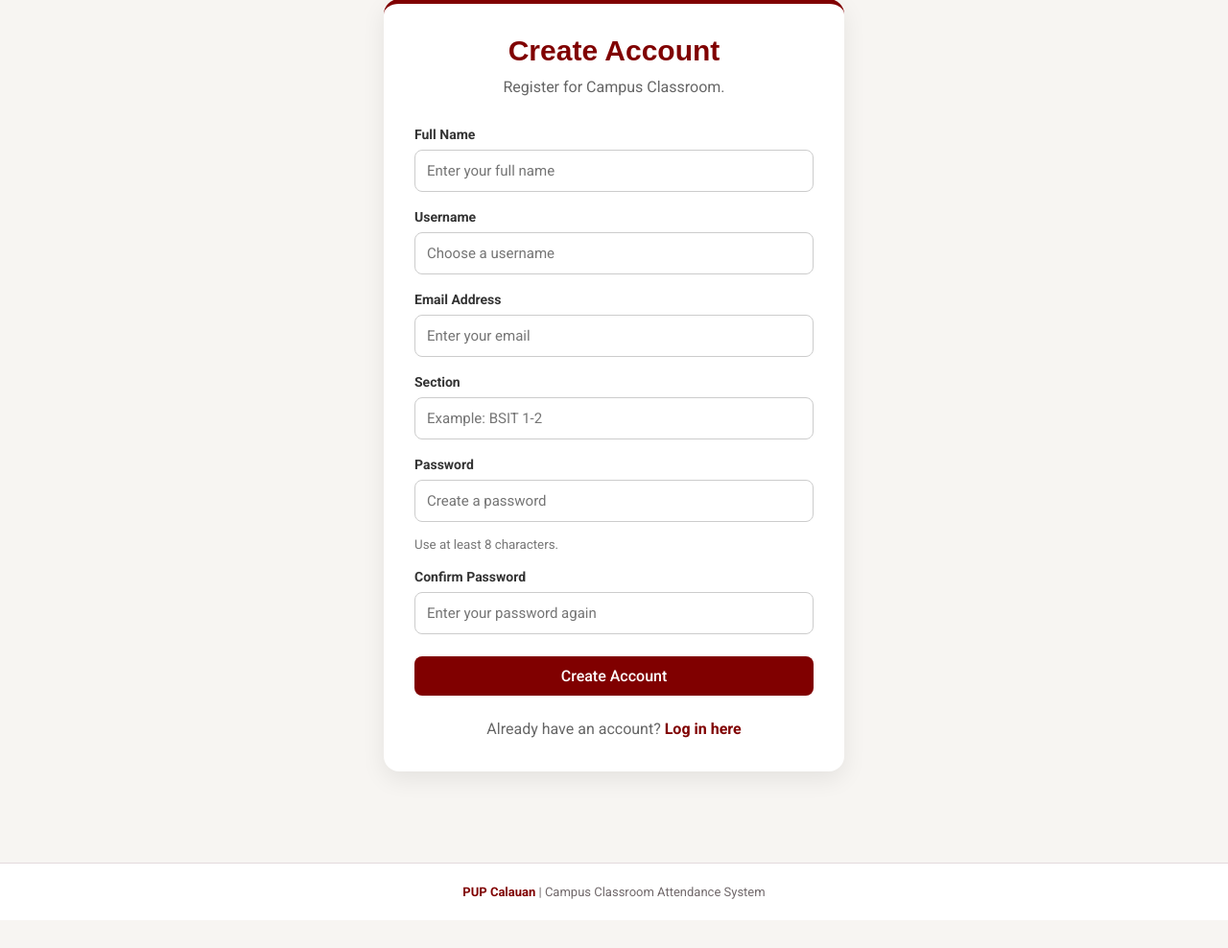
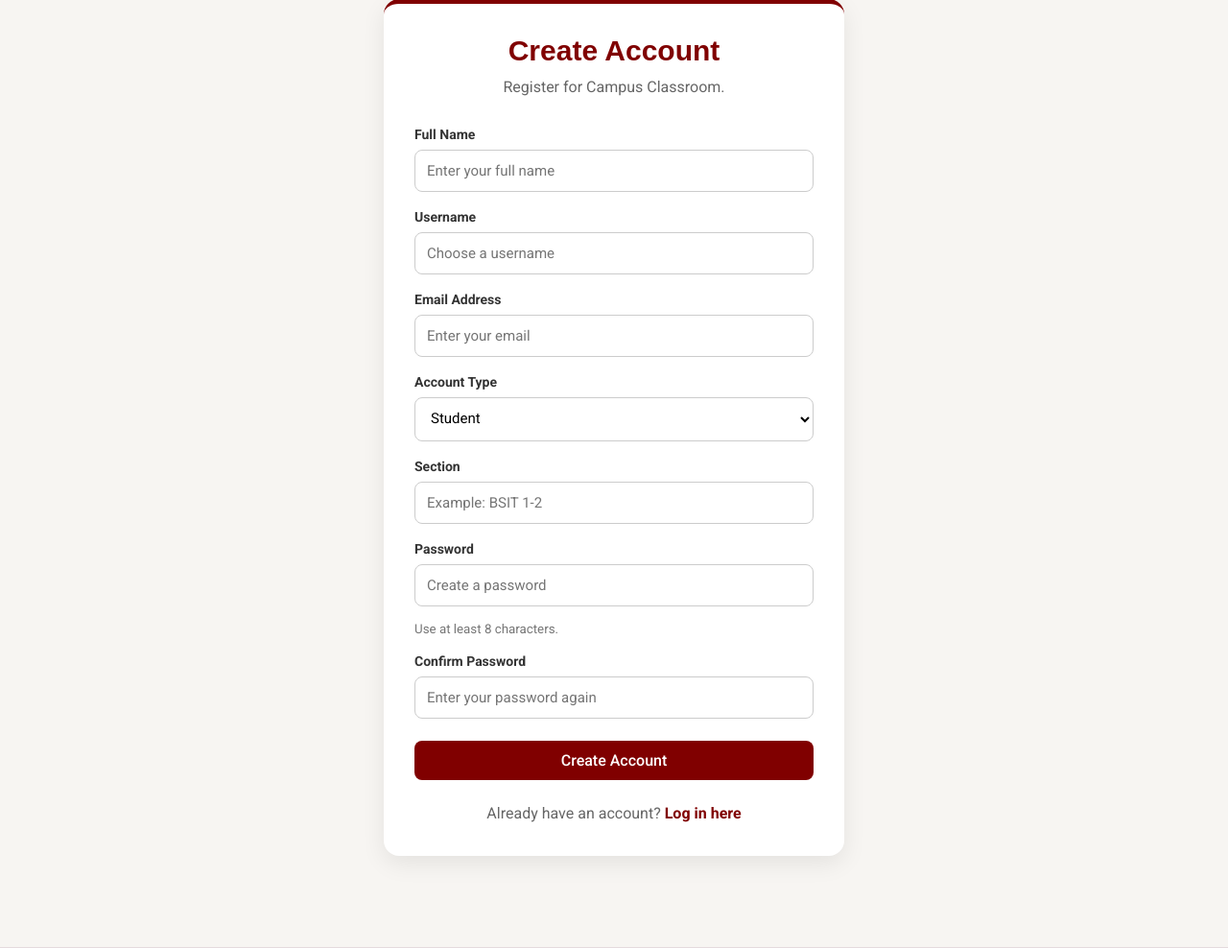
Before and after one commit to ejvpunelas-cpu/gps-attendance-system, a Flask app: page /register in a window 1280 px wide. Shown: the part 142-1130 px from the top of the page at 96% size. Before the commit the page ends 1101 px from the top, so only its background shows below. Run offline with Flask 3, Linux system fonts and the light colour scheme; some web fonts are replaced.

Commit message:
Update register.html

````diff
--- a/templates/register.html
+++ b/templates/register.html
@@ -1,3 +1,4 @@
+
 {% extends "base.html" %}
 
 {% block title %}Register | Campus Classroom{% endblock %}
@@ -5,6 +6,7 @@
 {% block content %}
 <section class="auth-container">
     <div class="auth-card">
+
         <div class="auth-header">
             <img
                 src="{{ url_for('static', filename='images/pup-logo.png') }}"
@@ -12,11 +14,13 @@
                 class="auth-logo"
                 onerror="this.style.display='none'"
             >
+
             <h1>Create Account</h1>
             <p>Register for Campus Classroom.</p>
         </div>
 
         <form method="POST" action="{{ url_for('register') }}">
+
             <div class="form-group">
                 <label for="full_name">Full Name</label>
                 <input
@@ -53,19 +57,54 @@
                 >
             </div>
 
+            <!-- ACCOUNT TYPE -->
             <div class="form-group">
+                <label for="role">Account Type</label>
+
+                <select id="role" name="role" required>
+                    <option value="student" selected>Student</option>
+                    <option value="teacher">Teacher</option>
+                </select>
+            </div>
+
+            <!-- STUDENT SECTION -->
+            <div class="form-group" id="section-group">
                 <label for="section">Section</label>
+
                 <input
                     type="text"
                     id="section"
                     name="section"
                     placeholder="Example: BSIT 1-2"
-                    required
                 >
+            </div>
+
+            <!-- TEACHER AUTHORIZATION CODE -->
+            <div
+                class="form-group"
+                id="teacher-code-group"
+                style="display: none;"
+            >
+                <label for="teacher_code">
+                    Teacher Authorization Code
+                </label>
+
+                <input
+                    type="password"
+                    id="teacher_code"
+                    name="teacher_code"
+                    placeholder="Enter teacher authorization code"
+                    autocomplete="off"
+                >
+
+                <small>
+                    Enter the authorization code provided by the administrator.
+                </small>
             </div>
 
             <div class="form-group">
                 <label for="password">Password</label>
+
                 <input
                     type="password"
                     id="password"
@@ -75,11 +114,13 @@
                     minlength="8"
                     autocomplete="new-password"
                 >
+
                 <small>Use at least 8 characters.</small>
             </div>
 
             <div class="form-group">
                 <label for="confirm_password">Confirm Password</label>
+
                 <input
                     type="password"
                     id="confirm_password"
@@ -91,15 +132,20 @@
                 >
             </div>
 
-            <button type="submit" class="btn btn-primary auth-button">
+            <button
+                type="submit"
+                class="btn btn-primary auth-button"
+            >
                 Create Account
             </button>
+
         </form>
 
         <p class="auth-footer">
             Already have an account?
             <a href="{{ url_for('login') }}">Log in here</a>
         </p>
+
     </div>
 </section>
 
@@ -154,16 +200,19 @@
     color: #333;
 }
 
-.form-group input {
+.form-group input,
+.form-group select {
     width: 100%;
     padding: 12px;
     border: 1px solid #ccc;
     border-radius: 8px;
     font-size: 15px;
     box-sizing: border-box;
+    background: white;
 }
 
-.form-group input:focus {
+.form-group input:focus,
+.form-group select:focus {
     outline: none;
     border-color: #800000;
     box-shadow: 0 0 0 3px rgba(128, 0, 0, 0.1);
@@ -195,6 +244,54 @@
 .auth-footer a:hover {
     text-decoration: underline;
 }
+
+@media (max-width: 500px) {
+    .auth-card {
+        padding: 24px 20px;
+    }
+}
 </style>
+
+<script>
+document.addEventListener("DOMContentLoaded", function () {
+    const roleSelect = document.getElementById("role");
+
+    const sectionGroup = document.getElementById("section-group");
+    const sectionInput = document.getElementById("section");
+
+    const teacherCodeGroup = document.getElementById("teacher-code-group");
+    const teacherCodeInput = document.getElementById("teacher_code");
+
+    function updateAccountFields() {
+        if (roleSelect.value === "teacher") {
+
+            // Hide the section field for teachers
+            sectionGroup.style.display = "none";
+            sectionInput.required = false;
+            sectionInput.value = "";
+
+            // Show the teacher authorization field
+            teacherCodeGroup.style.display = "block";
+            teacherCodeInput.required = true;
+
+        } else {
+
+            // Show the section field for students
+            sectionGroup.style.display = "block";
+            sectionInput.required = true;
+
+            // Hide the teacher authorization field
+            teacherCodeGroup.style.display = "none";
+            teacherCodeInput.required = false;
+            teacherCodeInput.value = "";
+        }
+    }
+
+    roleSelect.addEventListener("change", updateAccountFields);
+
+    // Set the correct fields when the page loads
+    updateAccountFields();
+});
+</script>
+
 {% endblock %}
-```
````
